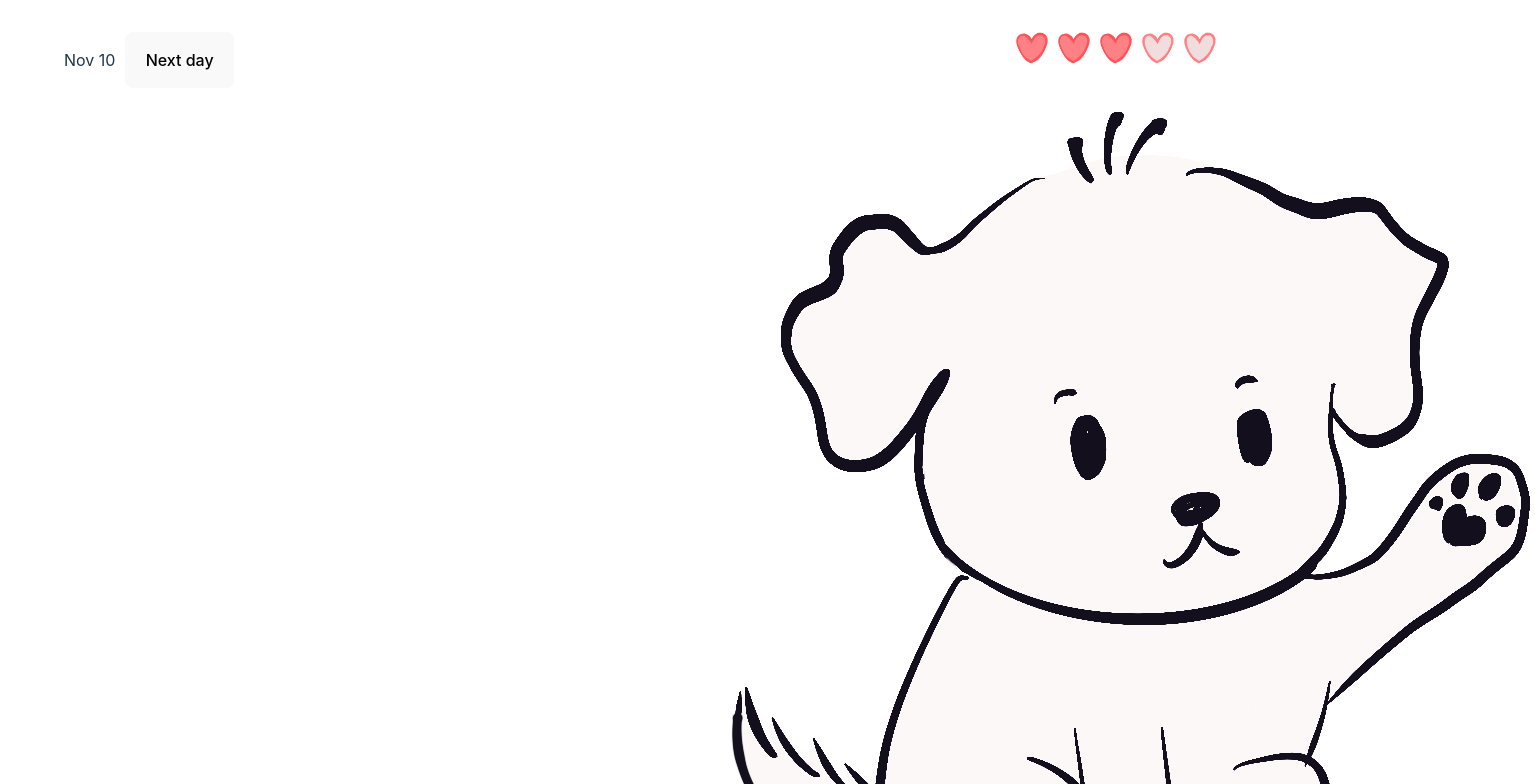
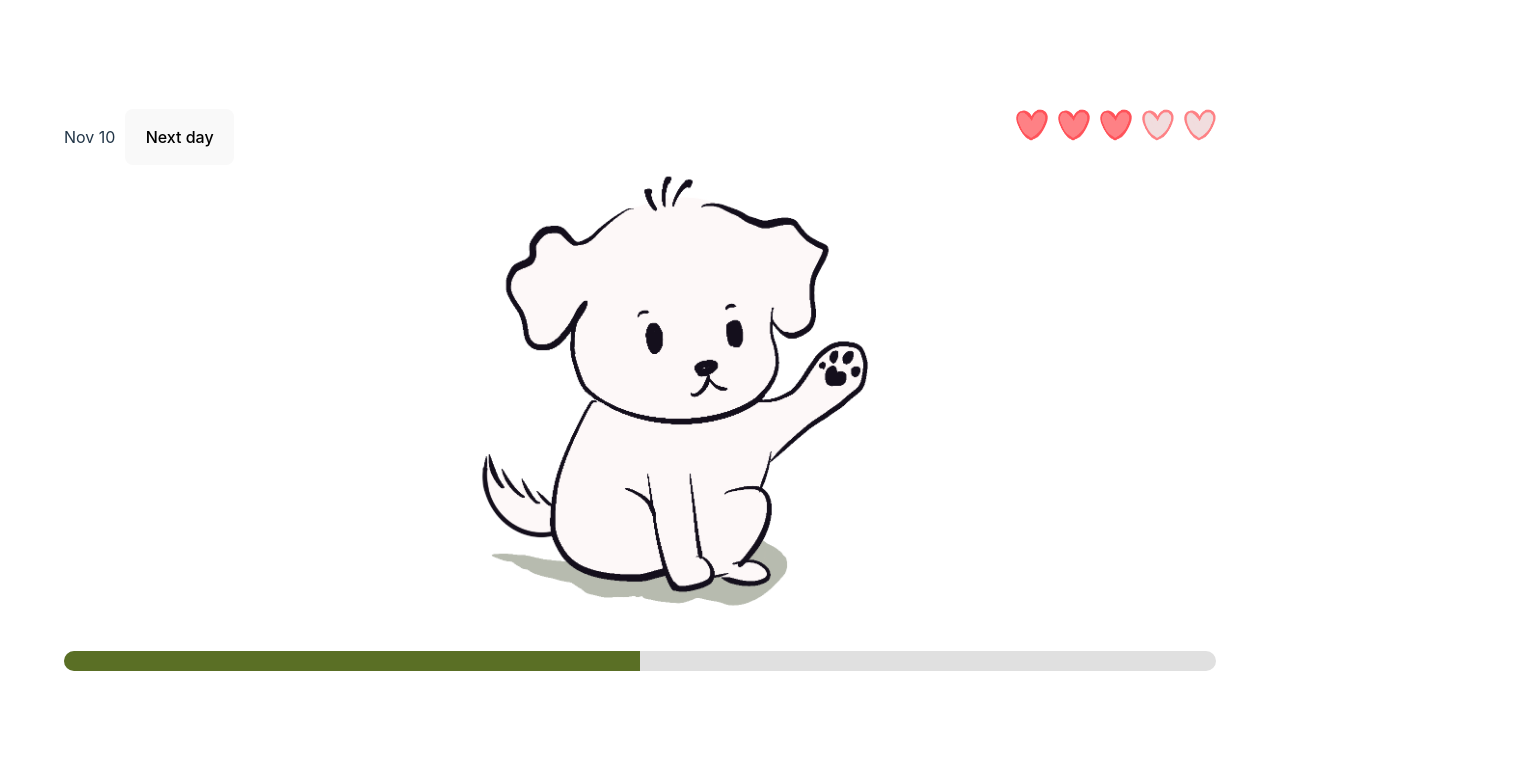
Before and after one commit to HackCamp2024/walk-your-dog, a React (Vite) app: page / in a window 1280 px wide. Shown: the top 784 px of the page, 1535 px wide, since content can reach past the window. Built offline with nearby package versions, Linux system fonts and the light colour scheme.

Commit message:
Update Dog size

```diff
--- a/src/components/Dog/Dog.css
+++ b/src/components/Dog/Dog.css
@@ -2,5 +2,8 @@
     display: block;
     margin-left: auto;
     margin-right: auto;
-    width: 10%;
 }
+.Dog img {
+    width: 40%;
+    height: auto;
+}
```
